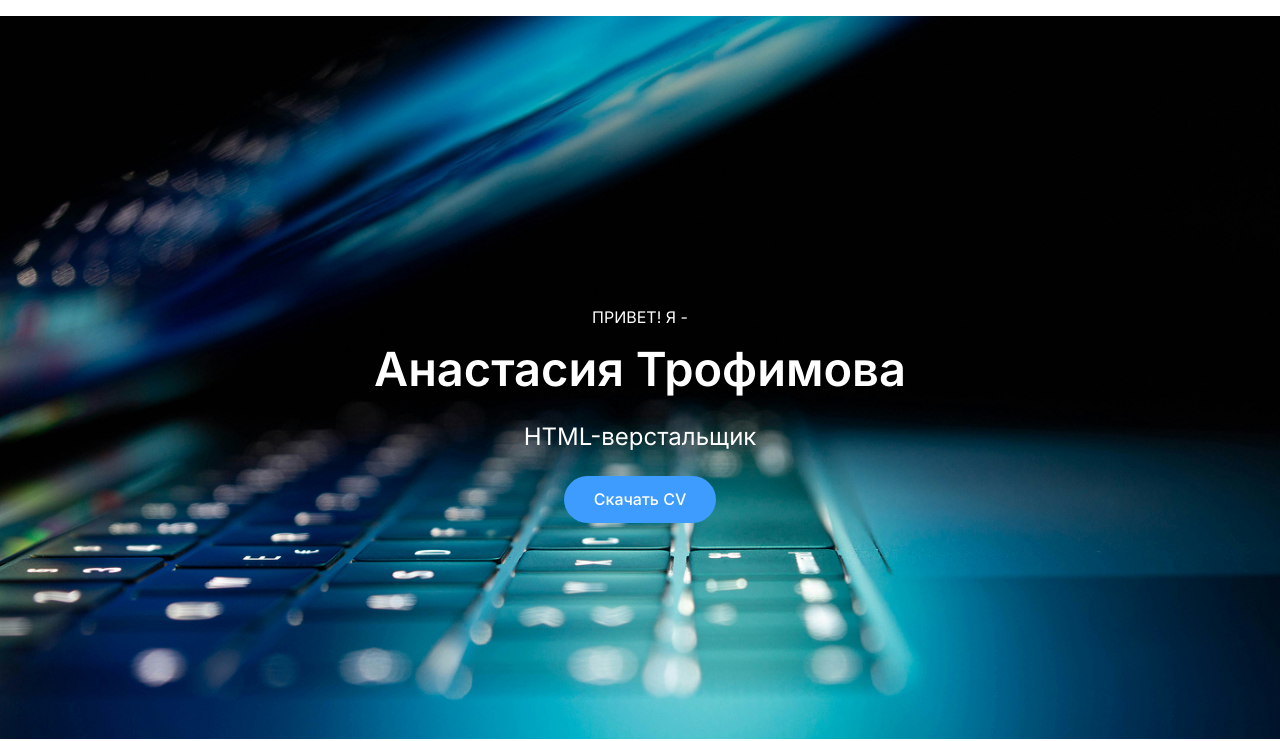
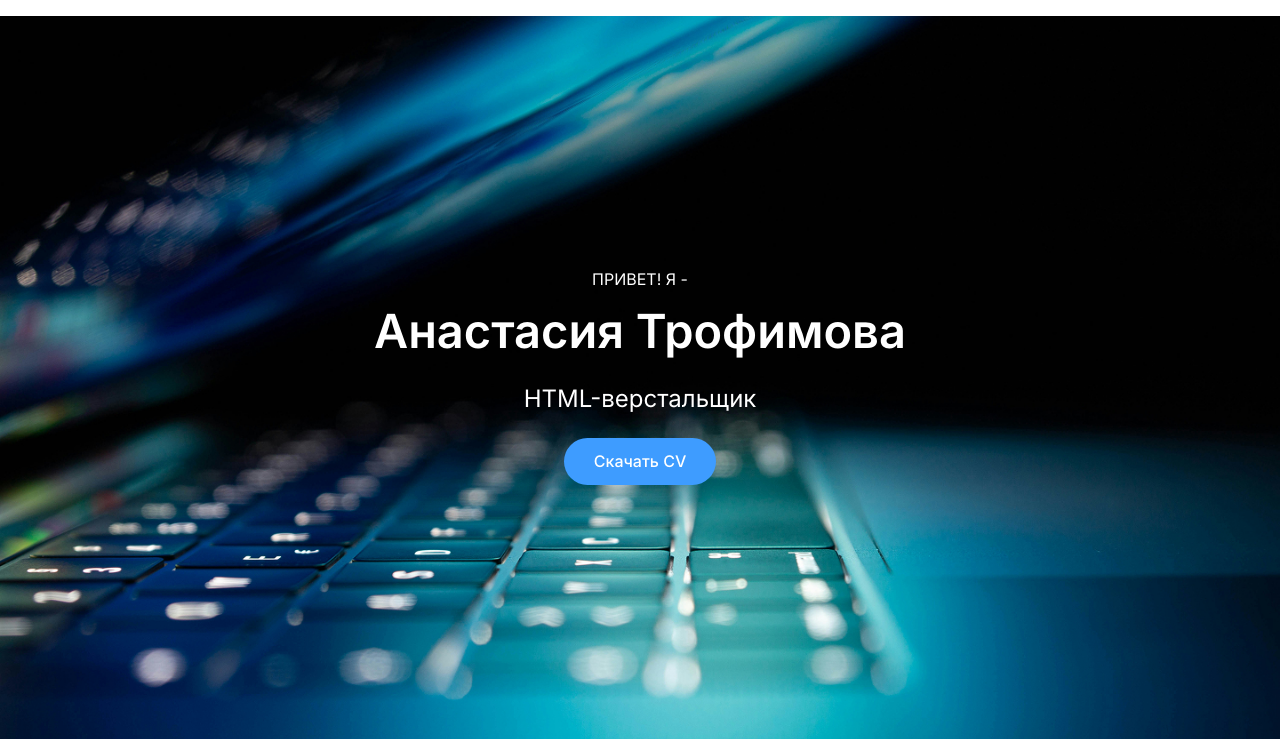
Before and after one commit to trofim-lil/trofim-lil.github.io, a plain HTML site: page index.html in a window 1280 px wide. Shown: the part 61-802 px from the top of the page. Drawn offline with nearby package versions, Linux system fonts and the light colour scheme.

Commit message:
Update style.css

```diff
--- a/css/style.css
+++ b/css/style.css
@@ -315,7 +315,8 @@ header {
 }
 
 .hero__container {
-    padding-top: 292px;
+    height: 100%;
+    justify-content: center;
     -webkit-box-orient: vertical;
     -webkit-box-direction: normal;
         -ms-flex-direction: column;
```
